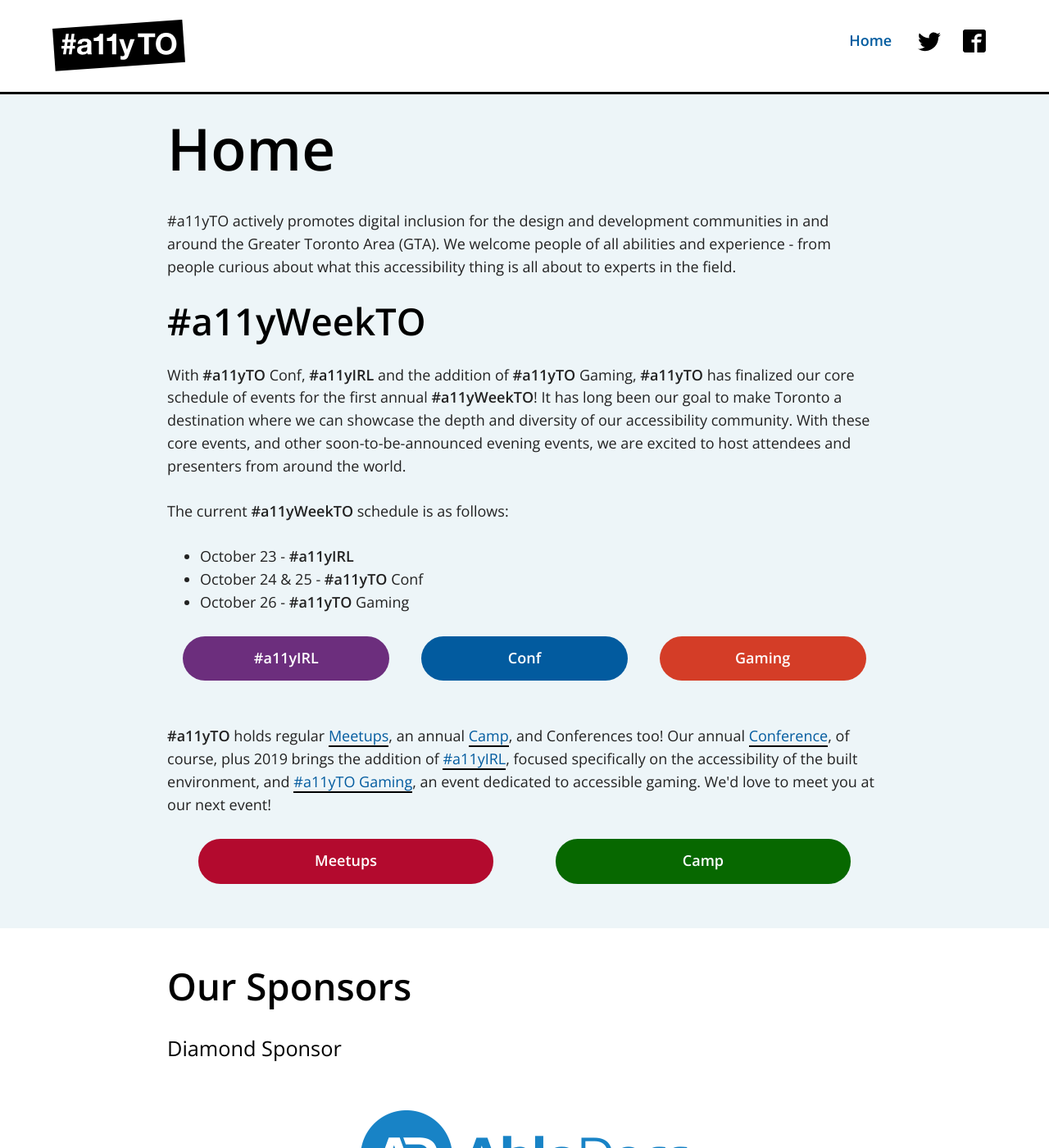
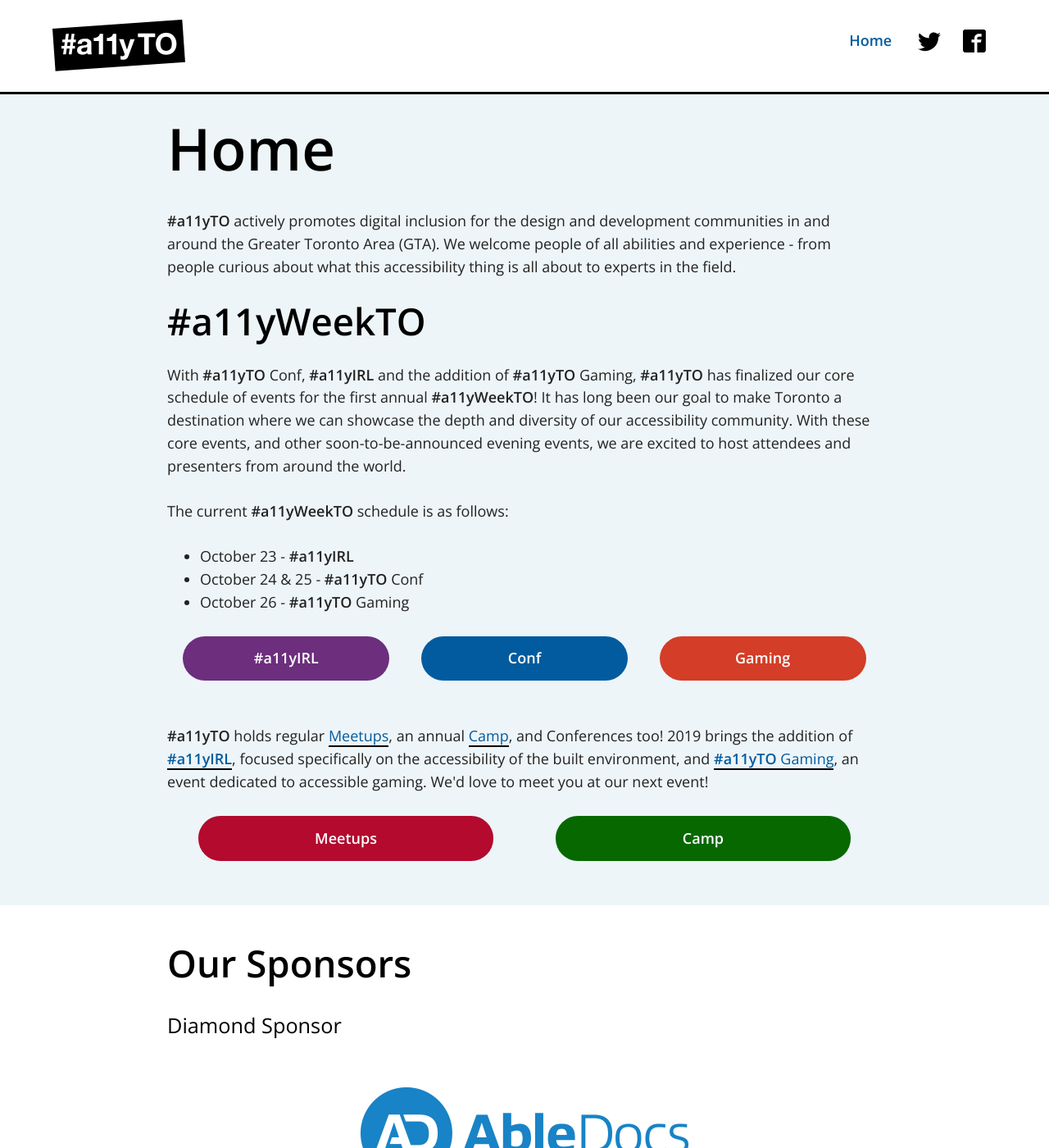
Before and after one commit to a11yTO/A11yTO-Main, a Jekyll site: the page built from index.html, in a window 1280 px wide and 1400 px high. Shown: the whole window at 82% size. Built offline with Jekyll 4.4.1, drawn with Linux system fonts in a browser that asks for light colours.

Commit message:
Update copy

```diff
--- a/index.html
+++ b/index.html
@@ -7,7 +7,7 @@
 ---
 
         <h1 class="page-title">Home</h1>
-        <p>#a11yTO actively promotes digital inclusion for the design and development communities in and around the Greater Toronto Area (GTA). We welcome people of all abilities and experience - from people curious about what this accessibility thing is all about to experts in the field.</p>
+        <p><strong>#a11yTO</strong> actively promotes digital inclusion for the design and development communities in and around the Greater Toronto Area (GTA). We welcome people of all abilities and experience - from people curious about what this accessibility thing is all about to experts in the field.</p>
         <h2>#a11yWeekTO</h1>
         <p>With <strong>#a11yTO</strong> Conf, <strong>#a11yIRL</strong> and the addition of <strong>#a11yTO</strong> Gaming, <strong>#a11yTO</strong> has finalized our core schedule of events for the first annual <strong>#a11yWeekTO</strong>! It has long been our goal to make Toronto a destination where we can showcase the depth and diversity of our accessibility community. With these core events, and other soon-to-be-announced evening events, we are excited to host attendees and presenters from around the world.</p>
         <p>The current <strong>#a11yWeekTO</strong> schedule is as follows:</p>
@@ -31,7 +31,8 @@
           </ul>
         </nav>
 
-        <p><strong>#a11yTO</strong> holds regular <a href="https://www.meetup.com/a11yTO/">Meetups</a>, an annual <a href="http://camp.a11yto.com/">Camp</a>, and Conferences too! Our annual <a href="http://conf.a11yto.com/">Conference</a>, of course, plus 2019 brings the addition of <a href="http://irl.a11yto.com/">#a11yIRL</a>, focused specifically on the accessibility of the built environment, and <a href="http://gaming.a11yto.com/">#a11yTO Gaming</a>, an event dedicated to accessible gaming. We'd love to meet you at our next event!</p>
+        <p><strong>#a11yTO</strong> holds regular <a href="https://www.meetup.com/a11yTO/">Meetups</a>, an annual <a href="https://camp.a11yto.com/">Camp</a>, and Conferences too! 2019 brings the addition of <a href="http://irl.a11yto.com/"><strong>#a11yIRL</strong></a>, focused specifically on the accessibility of the built environment, and <a href="http://gaming.a11yto.com/"><strong>#a11yTO</strong> Gaming</a>, an event dedicated to accessible gaming. We'd love to meet you at our next event!
+          </p>
 
         <nav class="branded-events clearfix">
           <ul>
```
